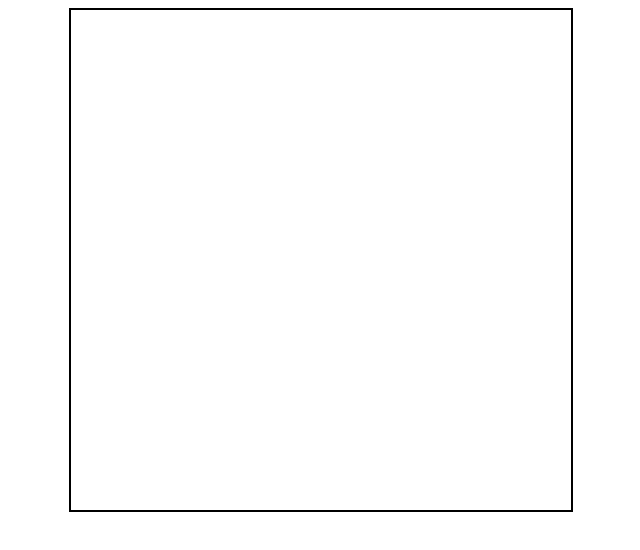
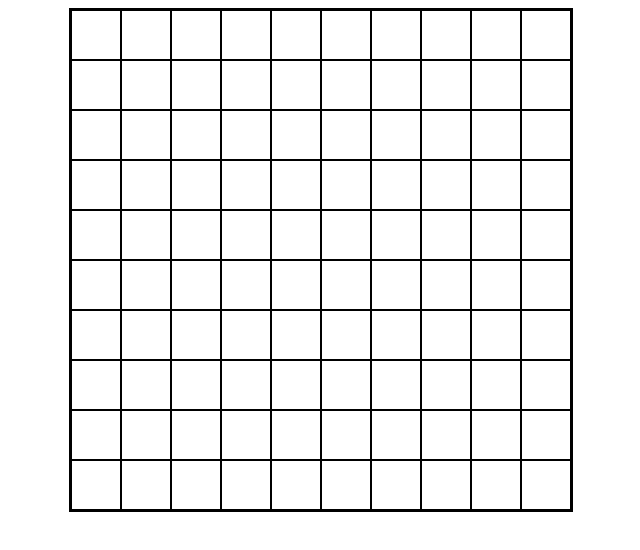
Before and after one commit to jbritton6/odin-project-etch-a-sketch, a plain HTML site: page index.html in a window 1280 px wide. Shown: the whole page, without its empty margins (319-959 px from the left). Drawn offline with Linux system fonts and the light colour scheme.

Commit message:
Create function to generate grid

```diff
--- a/main.js
+++ b/main.js
@@ -0,0 +1,19 @@
+setGrid(10);
+
+function setGrid(gridSize) {
+    let cellSize = 500 / gridSize;     // in px
+    let divContainer = document.querySelector('#container');
+
+    for (let i = 0; i < gridSize**2 ; i++) {
+        let cell = document.createElement('div');
+        cell.setAttribute('style',
+            `border: 1px solid black;
+             box-sizing: border-box;
+             flex-shrink: 0;
+             height: ${cellSize};
+             width: ${cellSize}px;`);
+        cell.classList.add('cell');
+        divContainer.appendChild(cell);
+    }
+
+}
--- a/style.css
+++ b/style.css
@@ -1,5 +1,7 @@
 #container {
     border: 2px solid black;
+    display: flex;
+    flex-wrap: wrap;
     height: 500px;
     margin: 0 auto;
     width: 500px;
```
